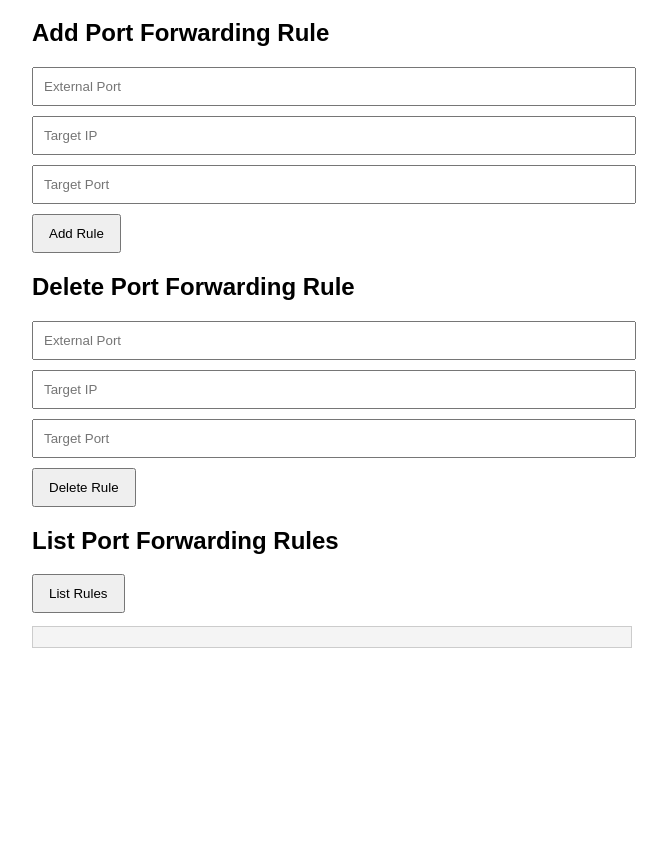
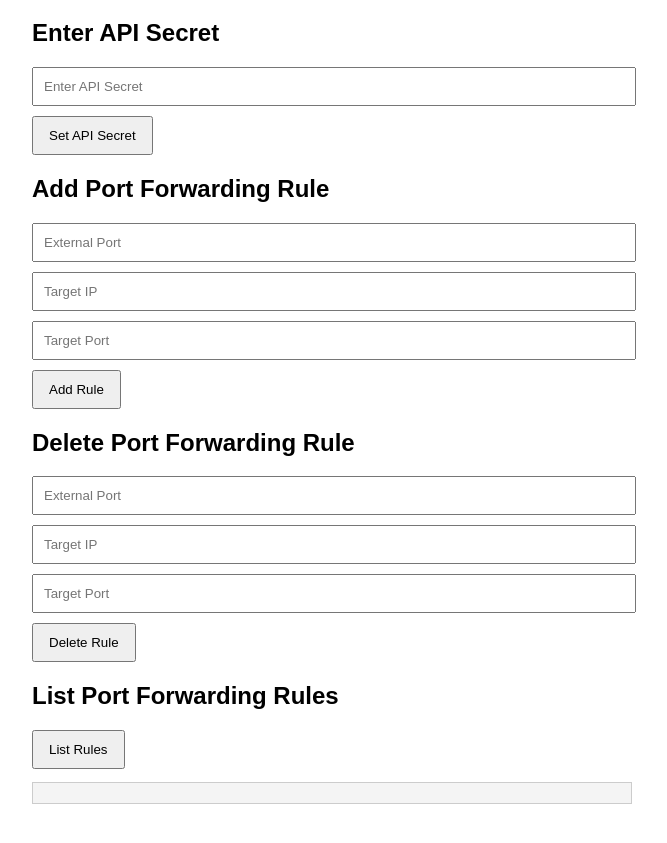
Before and after one commit to januscaler/etherlink, a website: page public/index.html in a window 1280 px wide. Shown: the part 89-932 px from the top of the page, without its empty margins (308-975 px from the left). Before the commit the page ends 800 px from the top, so only its background shows below. Drawn offline with Linux system fonts and the light colour scheme.

Commit message:
Update index.html

```diff
--- a/public/index.html
+++ b/public/index.html
@@ -32,6 +32,10 @@
     <div class="container">
         <h1>Port Forwarding Manager</h1>
 
+        <h2>Enter API Secret</h2>
+        <input type="text" id="apiSecret" placeholder="Enter API Secret" />
+        <button onclick="setApiSecret()">Set API Secret</button>
+
         <h2>Add Port Forwarding Rule</h2>
         <input type="text" id="externalPort" placeholder="External Port" />
         <input type="text" id="targetIp" placeholder="Target IP" />
@@ -50,7 +54,17 @@
     </div>
 
     <script>
-        const API_SECRET = 'your_api_secret_here';  // Replace with your actual API secret
+        let API_SECRET = '';  // Store the API secret here
+
+        function setApiSecret() {
+            const apiSecretInput = document.getElementById('apiSecret').value;
+            if (apiSecretInput) {
+                API_SECRET = apiSecretInput;
+                alert('API Secret set successfully!');
+            } else {
+                alert('Please enter a valid API Secret.');
+            }
+        }
 
         async function addPortForward() {
             const externalPort = document.getElementById('externalPort').value;
```
